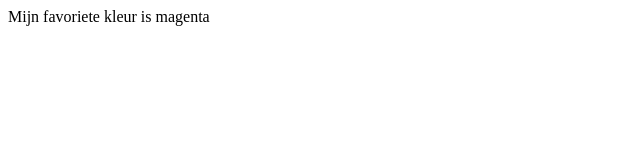
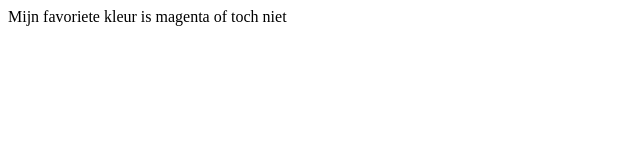
Before and after one commit to Chilong07/2023-html-V4I-Samuel, a plain HTML site: page index.html in a window 1280 px wide. Shown: the full height of the page, 0-640 px from the left. Drawn offline with Linux system fonts and the light colour scheme.

Commit message:
bmnbmnsad

```diff
--- a/index.html
+++ b/index.html
@@ -9,7 +9,7 @@
 </head>
 
 <body>
-  Mijn favoriete kleur is magenta
+  Mijn favoriete kleur is magenta of toch niet
 
 </body>
 
```
